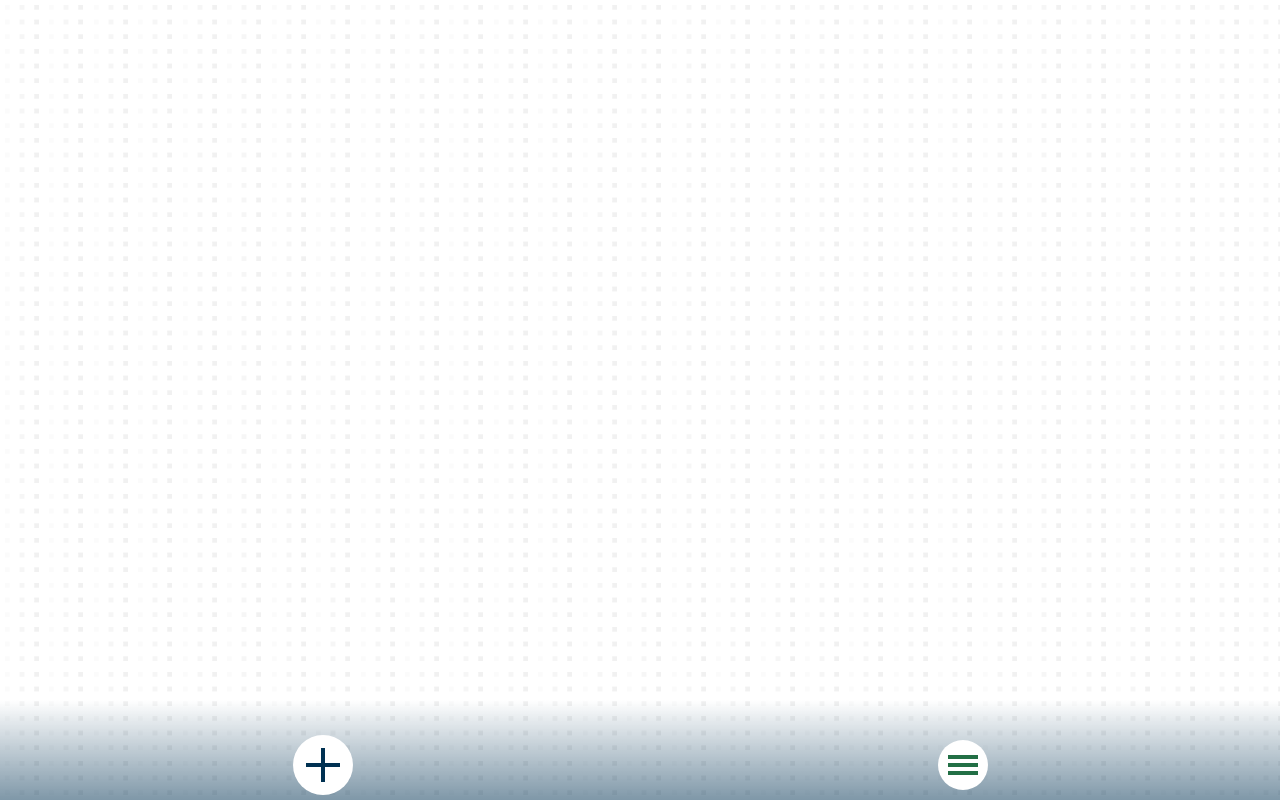
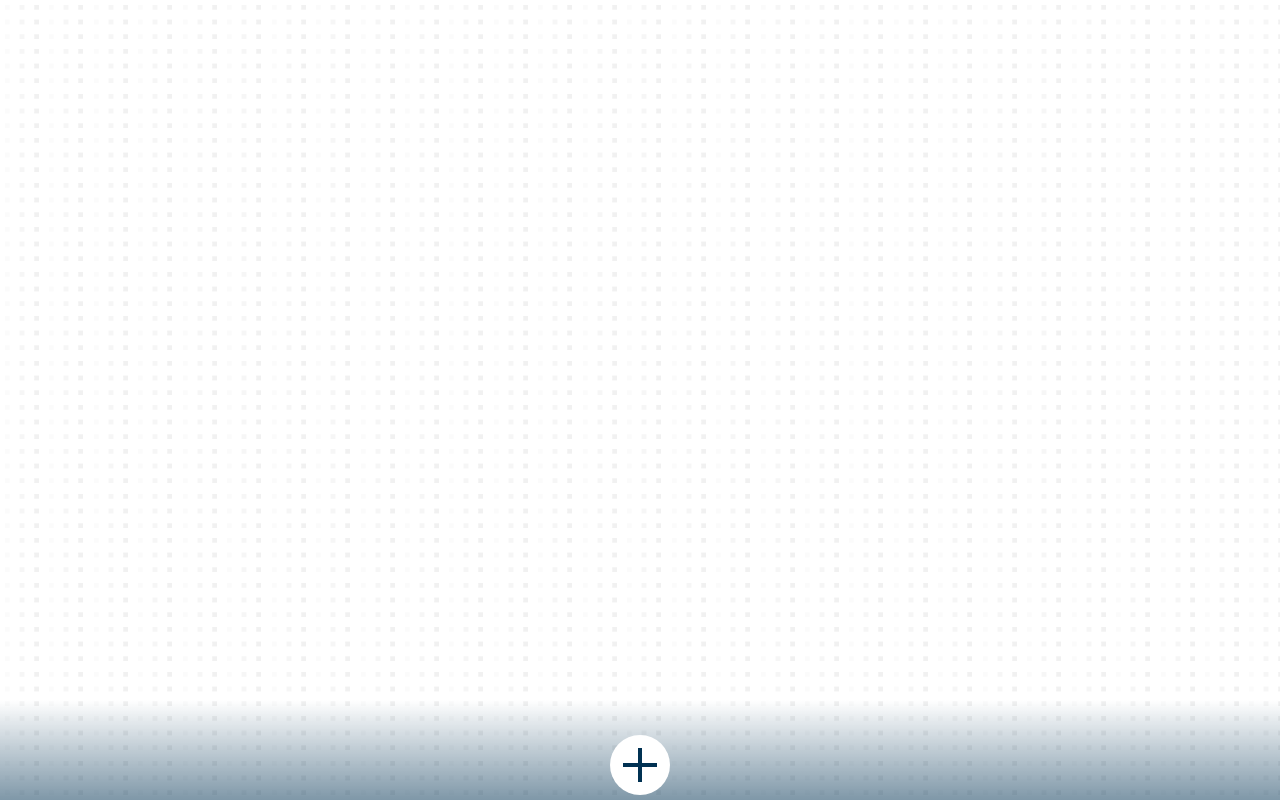
Before and after one commit to Slimmind/slimNOTES, a plain HTML site: page index.html in a window 1280 px wide. Drawn offline with Linux system fonts and the light colour scheme.

Commit message:
disabled showStore-button

```diff
--- a/index.html
+++ b/index.html
@@ -93,7 +93,7 @@
       <div class="controls align-center">
         <!-- <button aria-label="Clear Storage" class="btn round-btn clean-btn"></button> -->
         <button aria-label="Add Note Button" class="btn round-btn add-note-btn"></button>
-        <button aria-label="Show Store Button" class="btn round-btn list-btn"></button>
+        <!-- <button aria-label="Show Store Button" class="btn round-btn list-btn"></button> -->
       </div>
     </footer>
   </main>
```
